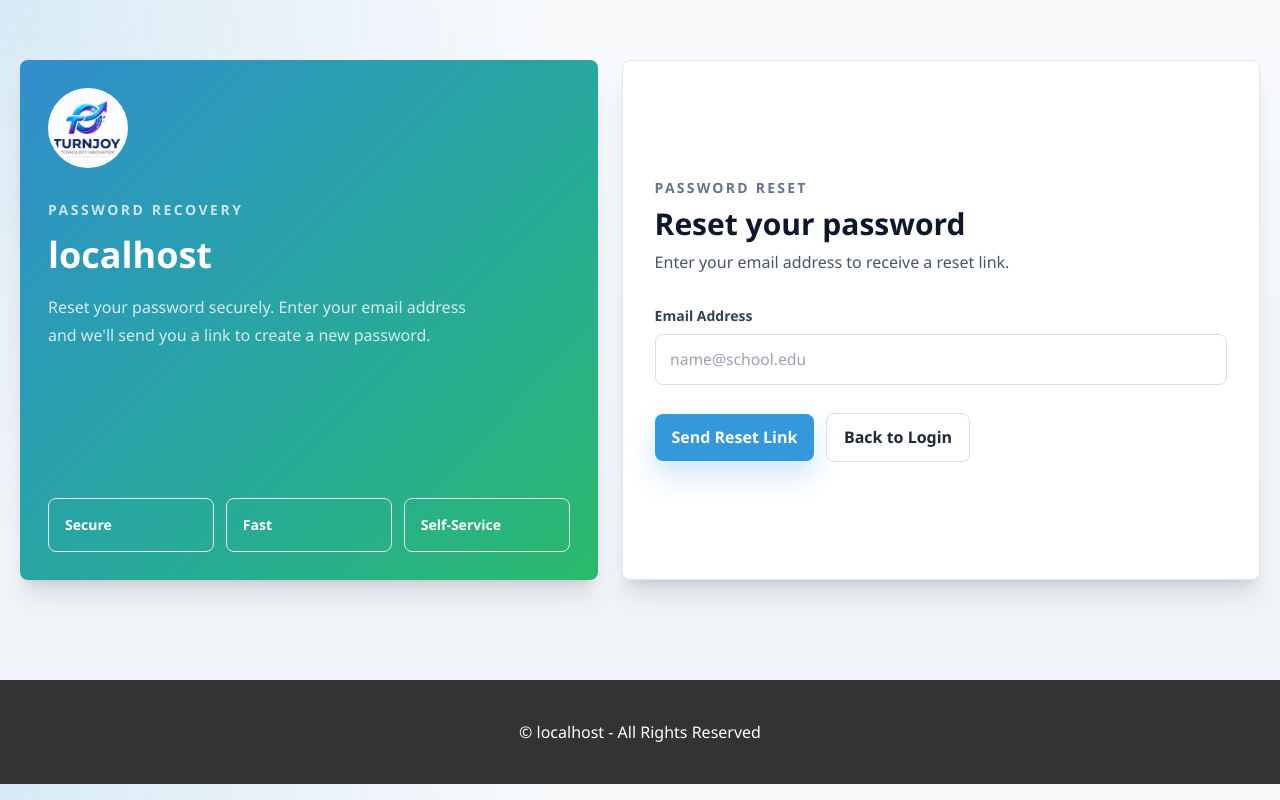
After one commit to Turnjoy/LMS, a Flask app: page /reset_password_request in a window 1280 px wide. The commit adds this page. Run offline with Flask 3, Linux system fonts and the light colour scheme; parts of the project's set-up code (start-up, migrations or seed data) failed here and were passed over; some libraries are stand-ins or nearby versions.

Commit message:
feat: add Flask-Mail and password reset functionality

```diff
--- a/app/__init__.py
+++ b/app/__init__.py
@@ -1,6 +1,7 @@
 from flask import Flask, abort, g, redirect, render_template, request, session, url_for
 from flask_login import LoginManager
 from flask_migrate import Migrate
+from flask_mail import Mail
 from werkzeug.exceptions import HTTPException
 from werkzeug.middleware.proxy_fix import ProxyFix
 from config import config
@@ -10,6 +11,7 @@ import sys
 
 # Instantiate Migrate extension globally alongside SQLAlchemy
 migrate = Migrate()
+mail = Mail()
 
 
 def _normalize_host(host):
@@ -326,6 +328,7 @@ def create_app(config_name='default'):
     # Initialize extensions
     db.init_app(app)
     migrate.init_app(app, db)  # <-- Binds Flask-Migrate to the app & db
+    mail.init_app(app)  # <-- Initialize Flask-Mail
 
     # Initialize Flask-Login
     login_manager = LoginManager()
--- a/app/routes/portal.py
+++ b/app/routes/portal.py
@@ -1,7 +1,8 @@
 from datetime import datetime
 import re
-from flask import Blueprint, render_template, request, redirect, url_for, flash, g, abort, jsonify
+from flask import Blueprint, render_template, request, redirect, url_for, flash, g, abort, jsonify, current_app
 from flask_login import login_user, logout_user, login_required, current_user
+from flask_mail import Message
 from sqlalchemy import or_
 from app.models import (
     AdmissionApplication,
@@ -21,7 +22,7 @@ from app.models import (
     Term,
     User,
 )
-from app import db
+from app import db, mail
 from app.auth_utils import ensure_custom_id, generate_temporary_password, password_matches, user_payment_locked
 from app.auth_utils import live_room_name
 
@@ -30,7 +31,7 @@ LOCAL_ADMIN_ROLES = ('school_admin', 'admin', 'primary_admin', 'secondary_admin'
 
 @auth_bp.before_request
 def require_tenant_context():
-    if request.endpoint == 'auth.forgot_id':
+    if request.endpoint in ['auth.forgot_id', 'auth.reset_password_request', 'auth.reset_password']:
         return
     if not getattr(g, 'current_tenant', None):
         abort(404)
@@ -237,6 +238,77 @@ def forgot_id():
             return render_template('portal/forgot_id.html', recovered_custom_id=user.custom_id)
         flash('No account matched that school and contact detail.', 'error')
     return render_template('portal/forgot_id.html')
+
+
+@auth_bp.route('/reset_password_request', methods=['GET', 'POST'])
+@auth_bp.route('/auth/reset_password_request', methods=['GET', 'POST'])
+def reset_password_request():
+    """Handle password reset request by email."""
+    if request.method == 'POST':
+        email = (request.form.get('email') or '').strip().lower()
+        if not email:
+            flash('Please provide your email address.', 'error')
+            return render_template('portal/reset_request.html'), 400
+
+        user = User.query.filter(db.func.lower(User.email) == email).first()
+        if user:
+            token = user.get_reset_token()
+            reset_url = url_for('auth.reset_password', token=token, _external=True)
+
+            msg = Message(
+                subject='Password Reset Request',
+                recipients=[user.email],
+                sender=current_app.config['MAIL_DEFAULT_SENDER']
+            )
+            msg.html = render_template(
+                'email/reset_password_email.html',
+                user=user,
+                reset_url=reset_url,
+                tenant=getattr(g, 'current_tenant', None)
+            )
+
+            try:
+                mail.send(msg)
+                flash('A password reset link has been sent to your email. Check your inbox.', 'success')
+                return redirect(url_for('auth.login'))
+            except Exception as e:
+                flash('Failed to send email. Please contact support.', 'error')
+                current_app.logger.error(f'Email send failed: {str(e)}')
+        else:
+            flash('If an account with that email exists, a reset link has been sent.', 'info')
+
+    return render_template('portal/reset_request.html')
+
+
+@auth_bp.route('/reset_password/<token>', methods=['GET', 'POST'])
+@auth_bp.route('/auth/reset_password/<token>', methods=['GET', 'POST'])
+def reset_password(token):
+    """Handle password reset with valid token."""
+    user = User.verify_reset_token(token)
+    if not user:
+        flash('Invalid or expired reset link. Please request a new one.', 'error')
+        return redirect(url_for('auth.reset_password_request'))
+
+    if request.method == 'POST':
+        password = request.form.get('password') or ''
+        confirm_password = request.form.get('confirm_password') or ''
+
+        if len(password) < 8:
+            flash('Password must be at least 8 characters long.', 'error')
+            return render_template('portal/reset_password.html', token=token), 400
+
+        if password != confirm_password:
+            flash('Passwords do not match.', 'error')
+            return render_template('portal/reset_password.html', token=token), 400
+
+        user.set_password(password)
+        user.is_first_login = False
+        db.session.commit()
+
+        flash('Your password has been reset successfully. Please sign in.', 'success')
+        return redirect(url_for('auth.login'))
+
+    return render_template('portal/reset_password.html', token=token)
 
 
 def _role_redirect(user):
--- a/app/templates/portal/login.html
+++ b/app/templates/portal/login.html
@@ -238,6 +238,7 @@
 
                     <div class="flex flex-col gap-3 pt-2 sm:flex-row sm:items-center">
                         <button type="submit" class="tj-button tj-button-primary sm:min-w-36">Sign In</button>
+                        <a href="{{ url_for('auth.reset_password_request') }}" class="tj-button tj-button-secondary">Forgot Password</a>
                         <a href="{{ url_for('auth.forgot_id') }}" class="tj-button tj-button-secondary">Forgot School ID</a>
                         <a href="{{ url_for('auth.apply_admission') }}" class="tj-button tj-button-secondary">Apply to Join</a>
                     </div>
--- /dev/null
+++ b/app/templates/portal/reset_request.html
@@ -0,0 +1,118 @@
+{% extends "base.html" %}
+
+{% block title %}Reset Password - {% if tenant_domain %}{{ tenant_domain }}{% else %}Turnjoy LMS{% endif %}{% endblock %}
+
+{% block extra_css %}
+<script src="https://cdn.tailwindcss.com"></script>
+<style>
+    body {
+        background:
+            radial-gradient(circle at top left, color-mix(in srgb, var(--primary-color) 16%, transparent), transparent 34rem),
+            linear-gradient(180deg, #f8fafc 0%, #eef2f7 100%);
+    }
+
+    .container {
+        max-width: 1180px;
+    }
+
+    .portal-shell {
+        min-height: 74vh;
+    }
+
+    .brand-gradient {
+        background:
+            linear-gradient(135deg, color-mix(in srgb, var(--primary-color) 92%, #111827), color-mix(in srgb, var(--secondary-color) 90%, #111827));
+    }
+
+    .tj-field {
+        width: 100%;
+        border: 1px solid #d8dee8;
+        border-radius: 8px;
+        background: #ffffff;
+        padding: 0.78rem 0.9rem;
+        font-size: 0.98rem;
+        transition: border-color 0.2s ease, box-shadow 0.2s ease;
+    }
+
+    .tj-field:focus {
+        border-color: var(--primary-color);
+        box-shadow: 0 0 0 4px color-mix(in srgb, var(--primary-color) 18%, transparent);
+        outline: none;
+    }
+
+    .tj-button {
+        align-items: center;
+        border-radius: 8px;
+        display: inline-flex;
+        font-weight: 700;
+        justify-content: center;
+        min-height: 44px;
+        padding: 0.72rem 1.05rem;
+        transition: transform 0.2s ease, box-shadow 0.2s ease, opacity 0.2s ease;
+    }
+
+    .tj-button:hover {
+        transform: translateY(-1px);
+    }
+
+    .tj-button-primary {
+        background: var(--primary-color);
+        box-shadow: 0 14px 28px color-mix(in srgb, var(--primary-color) 24%, transparent);
+        color: #ffffff;
+    }
+
+    .tj-button-secondary {
+        background: #ffffff;
+        border: 1px solid #d8dee8;
+        color: #1f2937;
+    }
+
+    @media (max-width: 760px) {
+        .portal-shell {
+            min-height: auto;
+        }
+    }
+</style>
+{% endblock %}
+
+{% block content %}
+<div class="portal-shell py-6 md:py-10">
+    <section class="grid gap-6 lg:grid-cols-[0.95fr_1.05fr]">
+        <aside class="brand-gradient flex min-h-[520px] flex-col justify-between overflow-hidden rounded-lg p-7 text-white shadow-xl">
+            <div>
+                <img src="{{ tenant.logo_url if tenant and tenant.logo_url else url_for('static', filename='images/turnjoy.png') }}" alt="School Logo" class="h-20 w-20 rounded-full border-4 border-white/70 bg-white object-cover">
+                <p class="mt-8 text-sm font-semibold uppercase tracking-[0.18em] text-white/75">Password Recovery</p>
+                <h1 class="mt-3 text-4xl font-black leading-tight text-white">{{ tenant.name if tenant else tenant_domain or 'Turnjoy LMS' }}</h1>
+                <p class="mt-4 max-w-md text-base leading-7 text-white/80">Reset your password securely. Enter your email address and we'll send you a link to create a new password.</p>
+            </div>
+            <div class="grid gap-3 text-sm text-white/82 sm:grid-cols-3">
+                <div class="rounded-lg border border-white/18 bg-white/12 p-4 font-semibold">Secure</div>
+                <div class="rounded-lg border border-white/18 bg-white/12 p-4 font-semibold">Fast</div>
+                <div class="rounded-lg border border-white/18 bg-white/12 p-4 font-semibold">Self-Service</div>
+            </div>
+        </aside>
+
+        <section class="flex items-center rounded-lg border border-slate-200 bg-white p-6 shadow-xl md:p-8">
+            <div class="w-full">
+                <div class="mb-8">
+                    <p class="text-sm font-bold uppercase tracking-[0.16em] text-slate-500">Password Reset</p>
+                    <h2 class="mt-2 text-3xl font-black text-slate-900">Reset your password</h2>
+                    <p class="mt-2 text-slate-600">Enter your email address to receive a reset link.</p>
+                </div>
+
+                <form method="POST" action="{{ url_for('auth.reset_password_request') }}" class="space-y-5">
+                    <div>
+                        <label for="email" class="mb-2 block text-sm font-bold text-slate-700">Email Address</label>
+                        <input id="email" name="email" type="email" class="tj-field" placeholder="name@school.edu" required autocomplete="email">
+                    </div>
+
+                    <div class="flex flex-col gap-3 pt-2 sm:flex-row sm:items-center">
+                        <button type="submit" class="tj-button tj-button-primary sm:min-w-36">Send Reset Link</button>
+                        <a href="{{ url_for('auth.login') }}" class="tj-button tj-button-secondary">Back to Login</a>
+                    </div>
+                </form>
+            </div>
+        </section>
+    </section>
+</div>
+{% endblock %}
--- a/requirements.txt
+++ b/requirements.txt
@@ -1,6 +1,7 @@
 Flask==3.0.0
 Flask-SQLAlchemy==3.1.1
 Flask-Login==0.6.3
+Flask-Mail==0.9.1
 Werkzeug==3.0.1
 python-dotenv==1.0.0
 email-validator==2.1.0
@@ -11,3 +12,4 @@ pydantic>=2.0.0,<3.0.0
 pandas>=2.2.0,<3.0.0
 openpyxl>=3.1.0,<4.0.0
 Flask-Migrate
+itsdangerous>=2.0.0
```
Also changed, not shown: app/models.py (+21 -1 lines), app/templates/email/reset_password_email.html (added, +65 -0 lines), app/templates/portal/reset_password.html (added, +149 -0 lines), config.py (+8 -0 lines), 1 other file.
